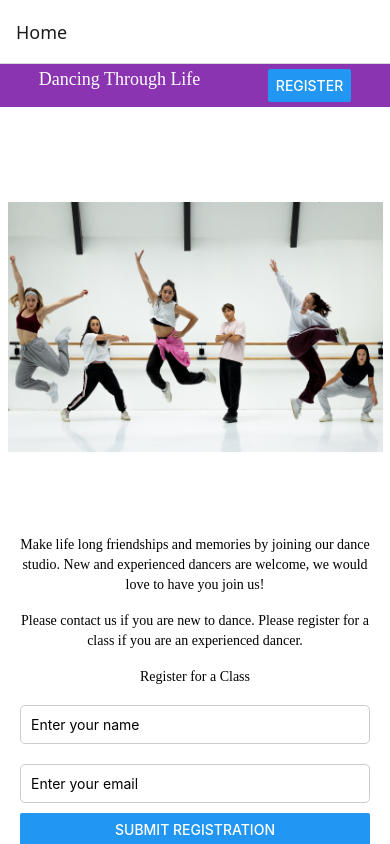
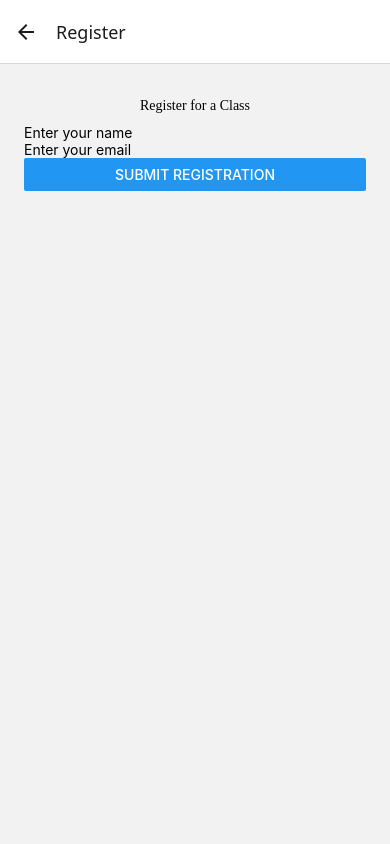
Before and after one commit to SEG3125-2026/seg3125-lab8_group20, a React Native app in the folder myproject/: screen / in a window 390 px wide. Both pictures are taken after a click on the button "REGISTER". Built offline with nearby package versions, Linux system fonts and the light colour scheme.

Commit message:
fixed registration page

```diff
--- a/myproject/routes/homeStack.js
+++ b/myproject/routes/homeStack.js
@@ -8,16 +8,16 @@ import OurClassesScreen from '../screens/ourclasses';
 import OurIntructorScreen from '../screens/ourinstructors';
 import ContactScreen from '../screens/contact';
 import LeaveAReviewScreen from '../screens/leaveareview';
-import Register from '../screens/register';
+import RegisterScreen from '../screens/register';
 
 const HomeStack = createNativeStackNavigator({
     screens:{
         Home: {
         screen: HomeScreen,
         },
-        // ClassSchedule: {
-        // screen: ClassSchedulesScreen,
-        // },
+        ClassSchedule: {
+        screen: ClassSchedulesScreen,
+        },
         // PastPerformance: {
         // screen: PastPerformanceScreen,
         // },
@@ -33,9 +33,9 @@ const HomeStack = createNativeStackNavigator({
         // LeaveAReview: {
         // screen: LeaveAReviewScreen,
         // },
-        // Register: {
-        //     screen: RegisterScreen,
-        // },
+        Register: {
+            screen: RegisterScreen,
+        },
     }
 });
 
--- a/myproject/screens/homescreen.js
+++ b/myproject/screens/homescreen.js
@@ -1,17 +1,22 @@
 import React, { useState } from 'react';
 import { globalStyles } from '../styles/global'
-import { StyleSheet, Text, View, Button, ScrollView, Image, StatusBar, TextInput} from 'react-native';
+import { StyleSheet, Text, View, Button, ScrollView, Image, StatusBar} from 'react-native';
+import { useNavigation } from '@react-navigation/native';
 
-export default function HomeScreen({ navigation }){
-const [name, setName] = useState('');
-  const [email, setEmail] = useState('');
+export default function HomeScreen(){
+  const navigation = useNavigation();
+  const pressHandler = () =>{
+    navigation.navigate('Register')
+  }
+//   const [name, setName] = useState('');
+//   const [email, setEmail] = useState('');
   return (
     <ScrollView>
       <View style={styles.container}>
         <View style={styles.header}>
           <Text style={globalStyles.titleText}>Dancing Through Life</Text>
           <View style={styles.buttonContainer}>
-            <Button title='REGISTER' onPress={() => alert('Scroll down to register')}/>
+            <Button title='REGISTER' onPress={pressHandler}/>
           </View>
         </View>
         <View style={styles.body}>
@@ -23,7 +28,7 @@ const [name, setName] = useState('');
                 New and experienced dancers are welcome, we would love to have you join us!</Text>
           <Text style={globalStyles.paragraph}>Please contact us if you are new to dance.
                 Please register for a class if you are an experienced dancer.</Text>
-          <Text style={globalStyles.paragraph}>Register for a Class</Text>
+          {/* <Text style={globalStyles.paragraph}>Register for a Class</Text>
           <TextInput
             placeholder="Enter your name"
             value={name}
@@ -42,7 +47,7 @@ const [name, setName] = useState('');
             } else{
               alert(`Registered: ${name}, ${email}`);
             }
-          }} />
+          }} /> */}
         </View>
         <StatusBar style="auto" />
       </View>
@@ -69,21 +74,8 @@ const styles = StyleSheet.create({
       fontFamily: 'ui-rounded',
       fontWeight: '400',
     },
-    textFont:{
-      fontFamily: 'ui-rounded',
-      fontWeight: '400',
-      textAlign: 'center',
-      padding: 15,
-    },
     imageContainer:{
     flex:1,
     alignItems: 'center',
-  },
-  input:{
-    borderWidth: 1,
-    borderColor: '#ccc',
-    padding: 10,
-    marginVertical: 10,
-    borderRadius: 5,
-  }
+    },
 });
--- a/myproject/screens/register.js
+++ b/myproject/screens/register.js
@@ -0,0 +1,60 @@
+import React, { useState } from 'react';
+import { globalStyles } from '../styles/global'
+import { StyleSheet, Text, View, Button, ScrollView, Image, StatusBar, TextInput} from 'react-native';
+
+export default function RegisterScreen(){
+    const [name, setName] = useState('');
+    const [email, setEmail] = useState('');
+
+    return(
+        <ScrollView>
+        <View style={globalStyles.container}>
+            <Text style={globalStyles.paragraph}>Register for a Class</Text>
+                <TextInput
+                placeholder="Enter your name"
+                value={name}
+                onChangeText={setName}
+                style={styles.input}
+                />
+                <TextInput
+                placeholder="Enter your email"
+                value={email}
+                onChangeText={setEmail}
+                style={styles.input}
+                />
+                <Button title="Submit Registration" onPress={() => {
+                if (!name||!email){
+                    alert("Please fill all fields");
+                } else{
+                    alert(`Registered: ${name}, ${email}`);
+                }
+                }} />
+        </View>
+    </ScrollView>
+    )
+}
+
+const styles = StyleSheet.create({
+      container: {
+      flex: 1,
+      backgroundColor: '#fff',
+    },
+    header: {
+      backgroundColor: '#8A34B2',
+      padding: 5,
+      flexDirection: 'row',
+      justifyContent: 'space-around',
+    },
+    body:{
+      backgroundColor: 'white',
+      padding: 20,
+    },
+    buttonContainer: {
+      fontFamily: 'ui-rounded',
+      fontWeight: '400',
+    },
+    imageContainer:{
+    flex:1,
+    alignItems: 'center',
+    },
+});
--- a/myproject/styles/global.js
+++ b/myproject/styles/global.js
@@ -19,4 +19,11 @@ export const globalStyles = StyleSheet.create({
     boldText:{
         fontWeight: 'bold',
     },
+    input:{
+    borderWidth: 1,
+    borderColor: '#ccc',
+    padding: 10,
+    marginVertical: 10,
+    borderRadius: 5,
+  }
 })
```
Also changed, not shown: myproject/screens/classschedules.js (+7 -0 lines).
